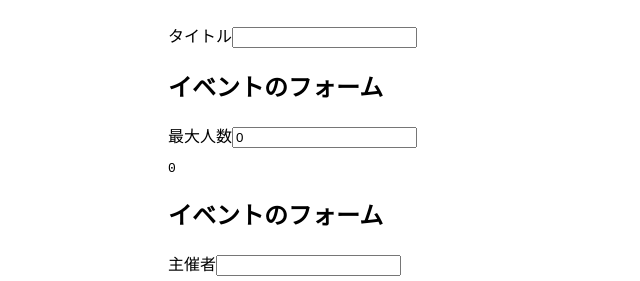
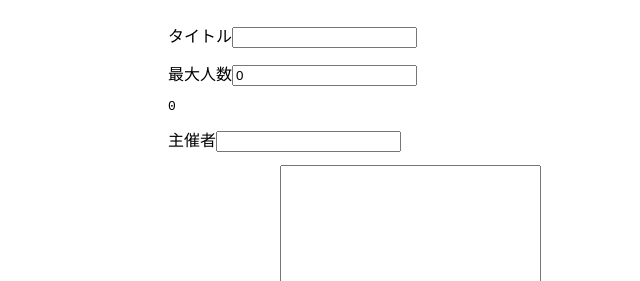
Before and after one commit to sora1129/vue-spa, a Vue app: page / in a window 1280 px wide. Shown: the part 358-639 px from the top of the page, without its empty margins (0-640 px from the left). Built offline with nearby package versions, Linux system fonts and the light colour scheme.

Commit message:
feat: delete h2

```diff
--- a/src/App.vue
+++ b/src/App.vue
@@ -15,11 +15,10 @@
       <input
         id="title"
         type="text"
-        v-model.lazy="eventData.title"
+        v-model="eventData.title"
       >
       <pre>{{ eventData.title }}</pre>
 
-      <h2>イベントのフォーム</h2>
       <label for="maxNumber">最大人数</label>
       <input
         id="maxNumber"
@@ -28,7 +27,6 @@
       >
       <pre>{{ eventData.maxNumber }}</pre>
 
-      <h2>イベントのフォーム</h2>
       <label for="host">主催者</label>
       <input
         id="host"
```
